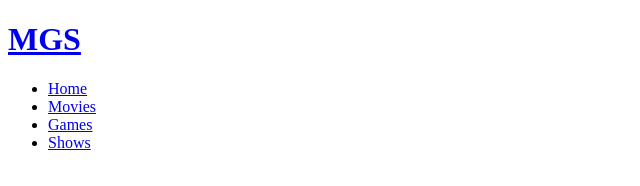
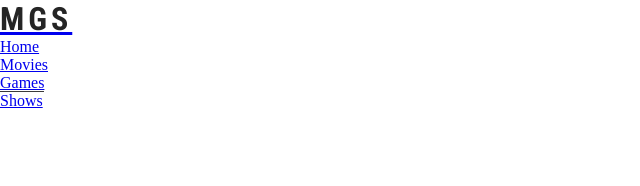
Before and after one commit to ShaneCDev/MGS, a plain HTML site: page games.html in a window 1280 px wide. Shown: the whole page, without its empty margins (0-640 px from the left). Drawn offline with Linux system fonts and the light colour scheme.

Commit message:
added stylesheet to each page

```diff
--- a/games.html
+++ b/games.html
@@ -4,7 +4,8 @@
     <meta charset="UTF-8">
     <meta http-equiv="X-UA-Compatible" content="IE=edge">
     <meta name="viewport" content="width=device-width, initial-scale=1.0">
-    <title>Document</title>
+    <link rel="stylesheet" href="/assets/css/styles.css">
+    <title>MGS</title>
 </head>
 <body>
     <header>
```
Also changed, not shown: movies.html (+2 -1 lines), shows.html (+2 -1 lines).
